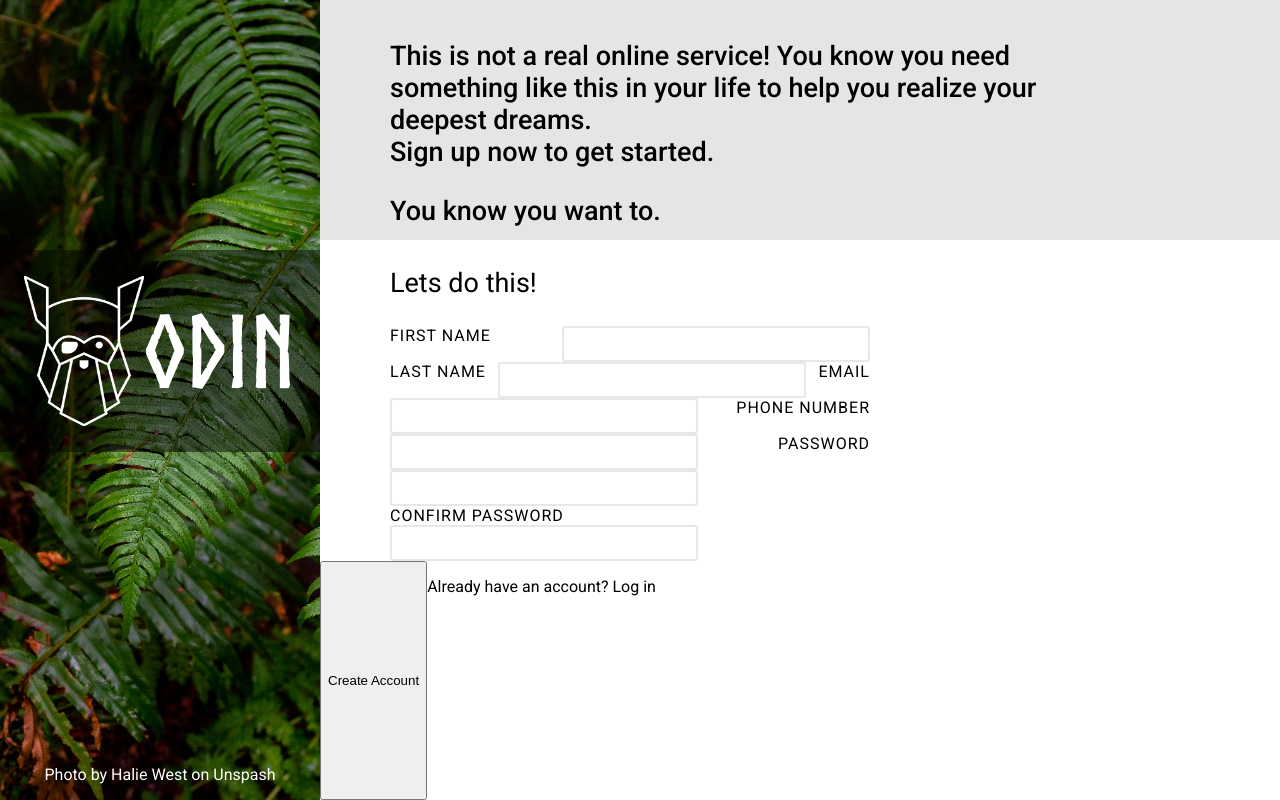
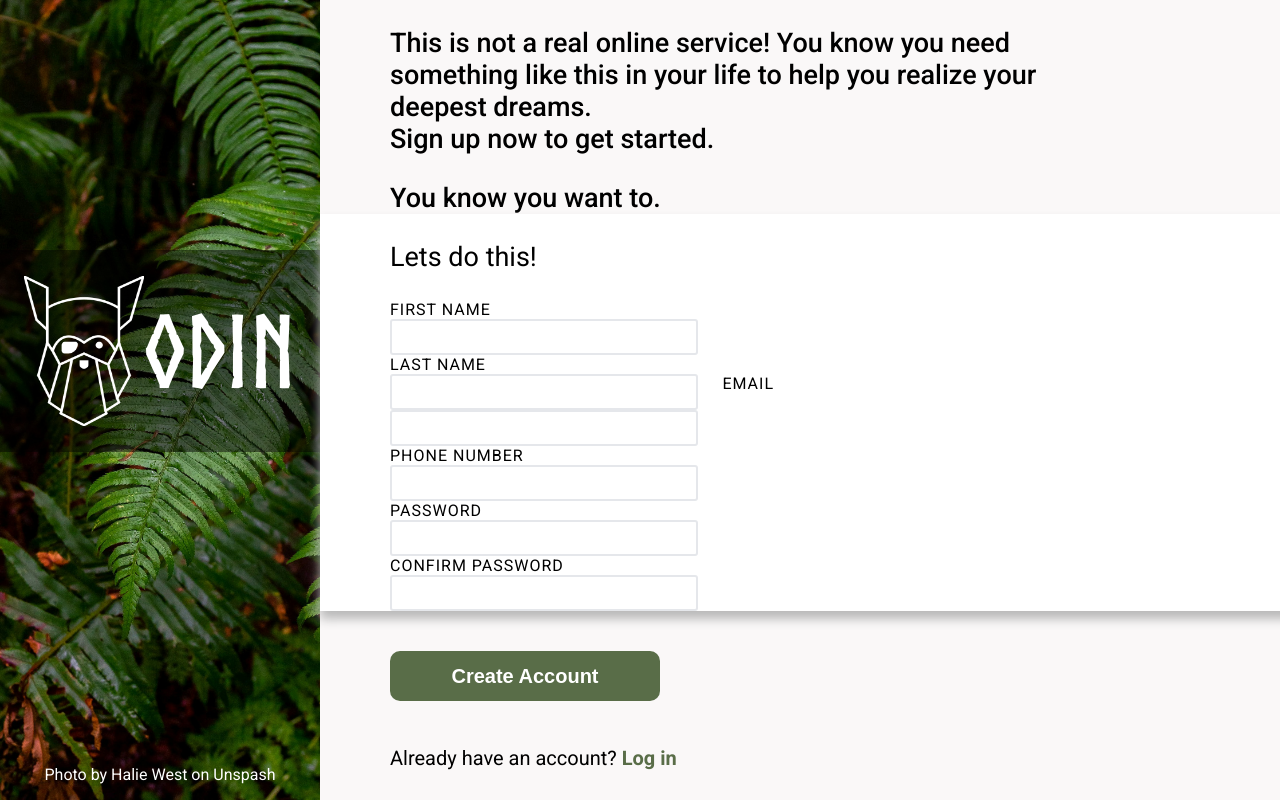
Before and after one commit to joackimgr/loginForm, a plain HTML site: page index.html in a window 1280 px wide. Shown: the top 800 px of the page. Drawn offline with Linux system fonts and the light colour scheme.

Commit message:
Completed the styling

```diff
--- a/styles.css
+++ b/styles.css
@@ -1,6 +1,10 @@
 @font-face {
     font-family: 'Norse';
     src: url(./Norse-Bold.otf);
+}
+
+:root {
+    --lightGrey: rgb(250, 248, 248);
 }
 
 body {
@@ -65,7 +69,7 @@ body {
     text-align: left;
     font-size: 27px;
     font-weight: 500;
-    background-color: rgb(230, 228, 228);
+    background-color: var(--lightGrey);
     flex: 1;
     width: 100%;
 }
@@ -81,7 +85,9 @@ body {
     flex-direction: column;
     flex: 1;
     width: 100%;
-    margin: auto 70px;
+    padding-left: 70px;
+    box-shadow: 0px 8px 10px 0px rgb(185, 185, 185);
+    z-index: 1;
 }
 
 .form p {
@@ -97,7 +103,7 @@ form {
     display: flex;
     justify-content: space-between;
     flex-wrap: wrap;
-    width: 50%;
+    width: 40%;
     flex: 1;
 }
 
@@ -117,6 +123,33 @@ form input {
 
 .createAcc {
     display: flex;
+    flex-direction: column;
     flex: 1;
     width: 100%;
+    background-color: var(--lightGrey);
+    padding-left: 70px;
 }
+
+.createAcc button {
+    width: 270px;
+    height: 50px;
+    font-size: 20px;
+    font-weight: 550;
+    border-radius: 10px;
+    border: none;
+    margin-top: 40px;
+    cursor: pointer;
+    color: white;
+    background-color: #596D48;
+}
+
+.createAcc p {
+    margin-top: 45px;
+    font-size: 20px;
+}
+
+.green {
+    color: #596D48;
+    font-weight: 700;
+    cursor: pointer;
+}
```
